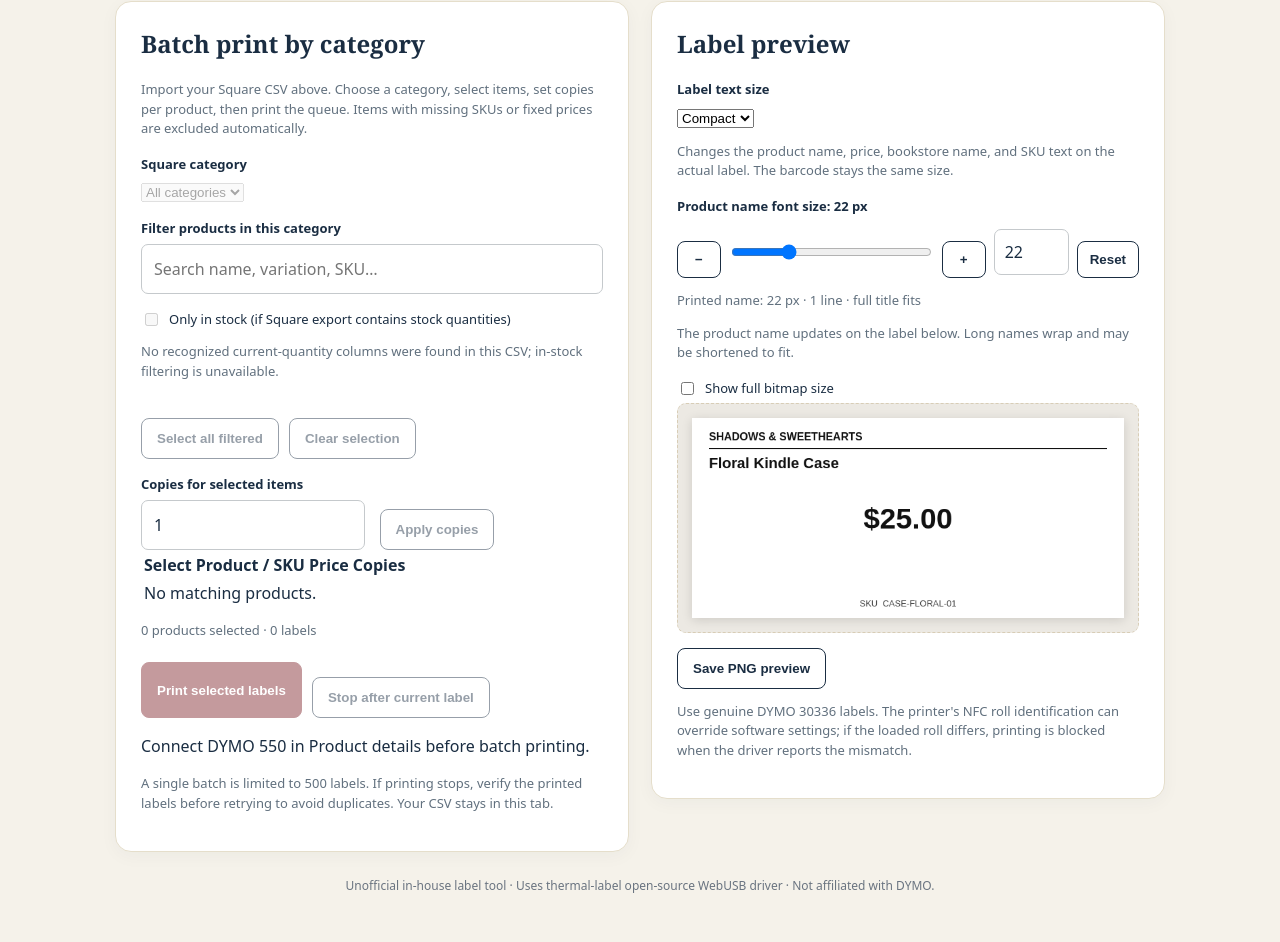
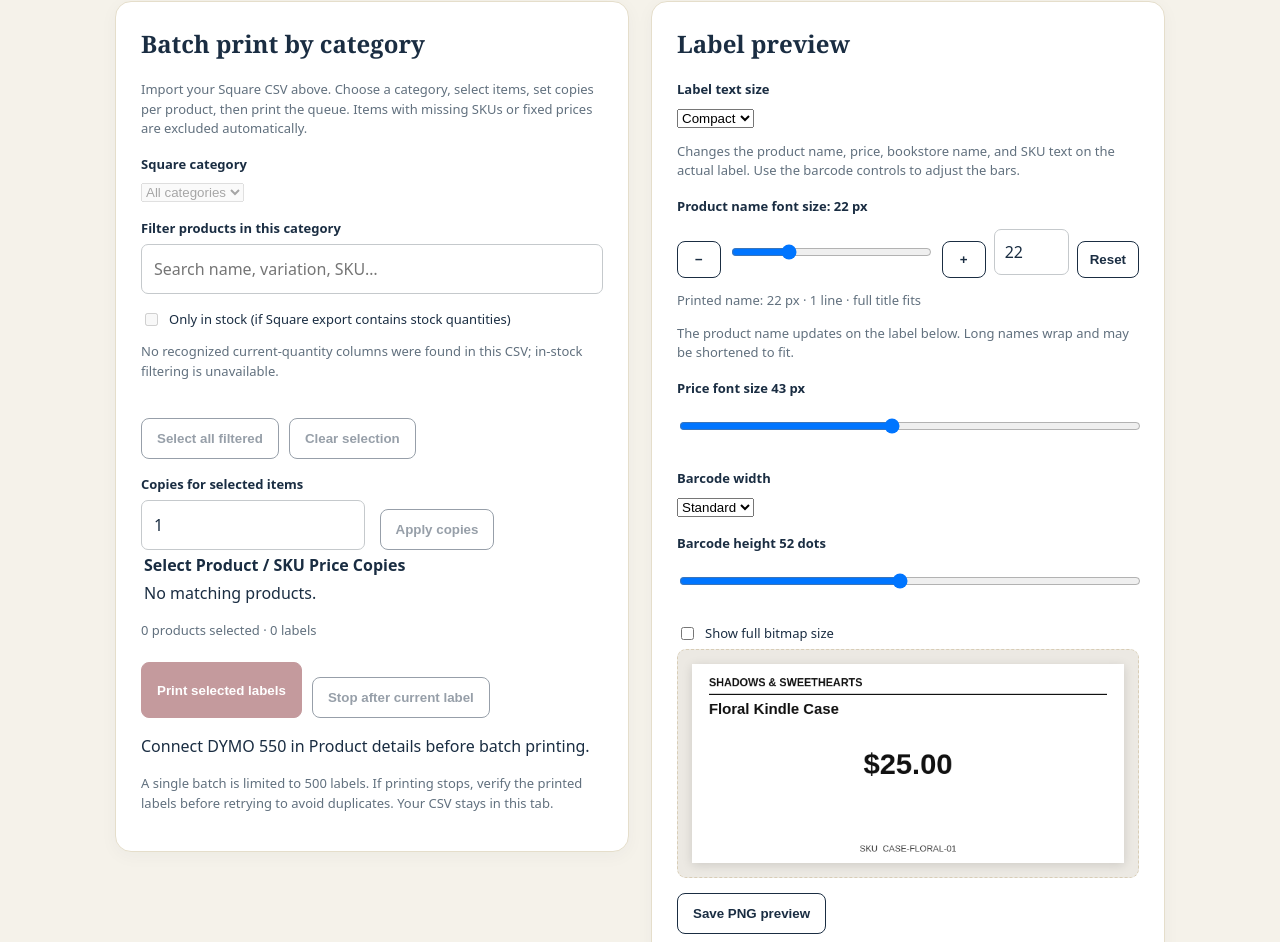
Before and after one commit to akselay818/shadows-dymo-labels, a website built with Vite: page index.html in a window 1280 px wide. Shown: the part 860-1802 px from the top of the page. Built offline with nearby package versions, Linux system fonts and the light colour scheme; what jsbarcode would draw is missing.

Commit message:
Add files via upload

```diff
--- a/index.html
+++ b/index.html
@@ -30,9 +30,16 @@
 <p id="batchStatus" role="status" aria-live="polite">Connect DYMO 550 in Product details before batch printing.</p>
 <p class="hint">A single batch is limited to 500 labels. If printing stops, verify the printed labels before retrying to avoid duplicates. Your CSV stays in this tab.</p>
 </section><section class="panel label-panel"><h2>Label preview</h2>
-<div class="font-control"><label for="labelTextSize">Label text size</label><select id="labelTextSize"><option value="compact" selected>Compact</option><option value="standard">Standard</option></select><p class="hint">Changes the product name, price, bookstore name, and SKU text on the actual label. The barcode stays the same size.</p><label for="nameFontSize">Product name font size: <output id="nameFontValue" for="nameFontSize">22</output> px</label>
+<div class="font-control"><label for="labelTextSize">Label text size</label><select id="labelTextSize"><option value="compact" selected>Compact</option><option value="standard">Standard</option></select><p class="hint">Changes the product name, price, bookstore name, and SKU text on the actual label. Use the barcode controls to adjust the bars.</p><label for="nameFontSize">Product name font size: <output id="nameFontValue" for="nameFontSize">22</output> px</label>
 <div class="font-stepper"><button id="decreaseNameFont" type="button" class="outline" aria-label="Decrease product name font size">−</button><input id="nameFontSize" type="range" min="16" max="42" value="22" step="1" aria-describedby="nameFontHelp"/><button id="increaseNameFont" type="button" class="outline" aria-label="Increase product name font size">+</button><input id="nameFontInput" type="number" min="16" max="42" step="1" value="22" inputmode="numeric" aria-label="Product name font size in pixels"/><button id="resetNameFont" type="button" class="outline">Reset</button></div>
 <p id="nameFontActual" class="hint" role="status" aria-live="polite">Printed name: 22 px</p><p id="nameFontHelp" class="hint">The product name updates on the label below. Long names wrap and may be shortened to fit.</p></div>
+<label for="priceFontSize">Price font size <output id="priceFontValue" for="priceFontSize">43</output> px</label>
+<input id="priceFontSize" type="range" min="22" max="68" value="43"/>
+<label for="barcodeWidth">Barcode width</label>
+<select id="barcodeWidth"><option value="1">Narrow</option><option value="2" selected>Standard</option><option value="3">Wide</option></select>
+<label for="barcodeHeight">Barcode height <output id="barcodeHeightValue" for="barcodeHeight">52</output> dots</label>
+<input id="barcodeHeight" type="range" min="32" max="74" value="52"/>
+<p id="barcodeFit" class="hint" role="status"></p>
 <label class="check"><input type="checkbox" id="fullSizePreview"/> Show full bitmap size</label>
 <div id="labelPreview" class="label-wrap" tabindex="0" aria-label="Label preview, scroll horizontally in full-size mode"><canvas id="labelCanvas" width="638" height="295" aria-label="Current label preview"></canvas></div><button id="png" type="button" class="outline">Save PNG preview</button><p class="hint">Use genuine DYMO 30336 labels. The printer's NFC roll identification can override software settings; if the loaded roll differs, printing is blocked when the driver reports the mismatch.</p></section></main>
 <footer>Unofficial in-house label tool · Uses thermal-label open-source WebUSB driver · Not affiliated with DYMO.</footer>
```
